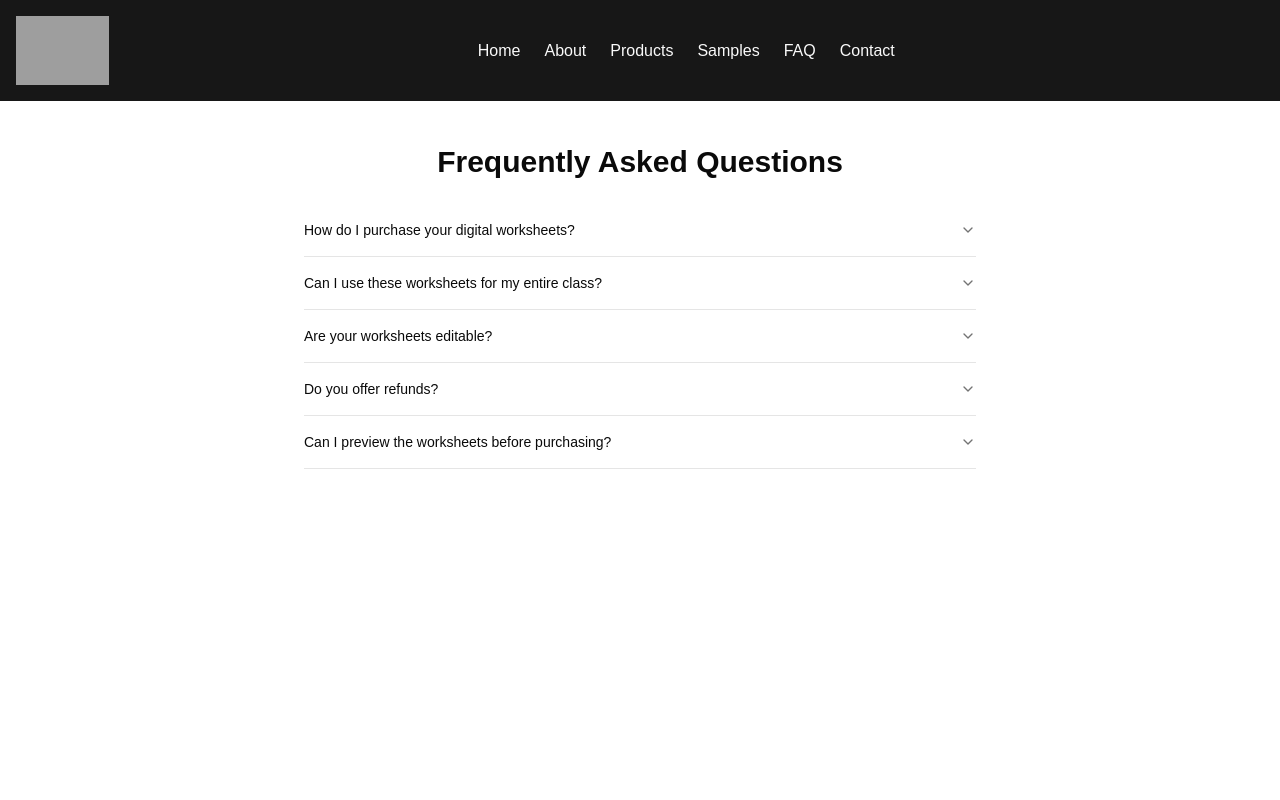
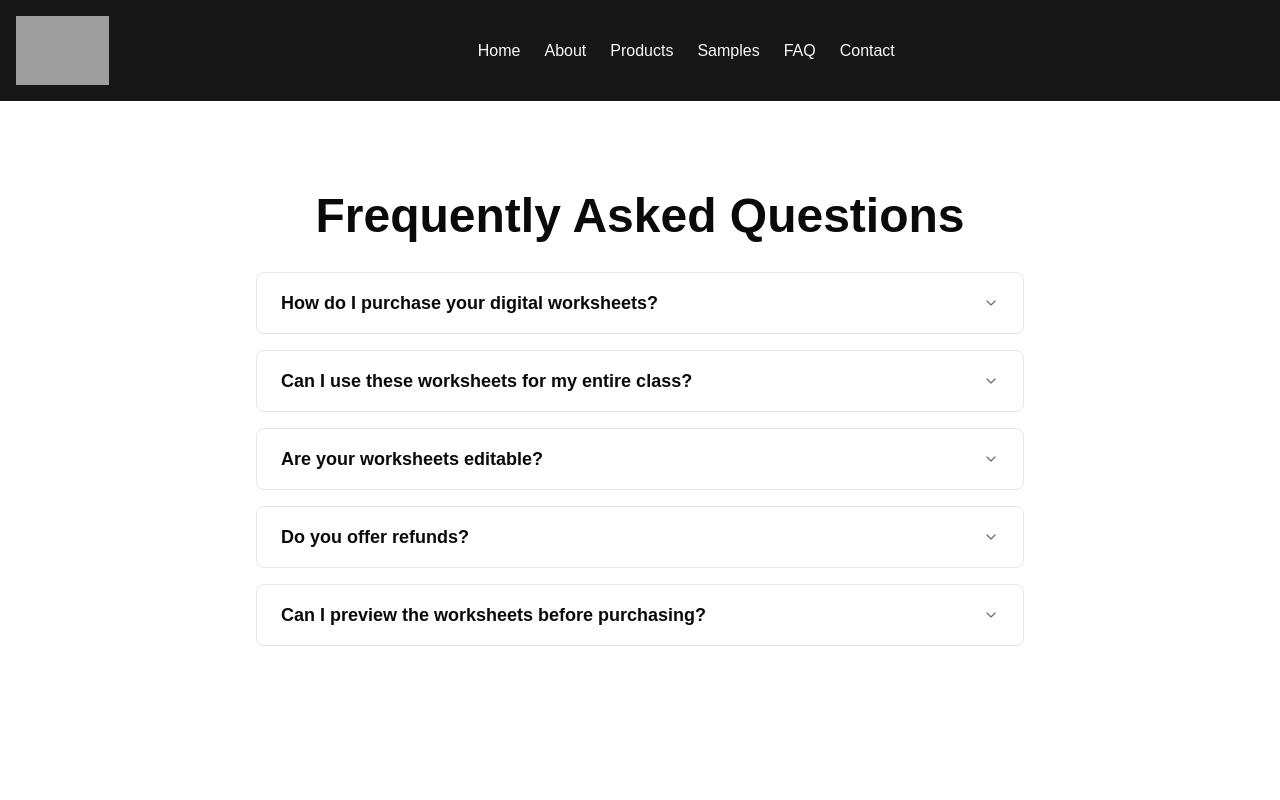
Before and after one commit to Mozart299/Digital-Worksheets-Showcase, a Next.js app: page /faq in a window 1280 px wide. Shown: the top 800 px of the page. Built offline with nearby package versions, Linux system fonts and the light colour scheme; grey boxes are pictures that could not be loaded.

Commit message:
Enhance FAQ page with framer-motion animations; refactor layout for improved user experience

```diff
--- a/src/app/faq/page.tsx
+++ b/src/app/faq/page.tsx
@@ -1,6 +1,12 @@
+"use client"
+
+import { motion } from "framer-motion"
 import { Accordion, AccordionContent, AccordionItem, AccordionTrigger } from "@/components/ui/accordion"
+import { useAnimationVariants } from "@/hooks/use-animation-variants"
 
 export default function FAQ() {
+  const { containerVariants, itemVariants } = useAnimationVariants()
+
   const faqs = [
     {
       question: "How do I purchase your digital worksheets?",
@@ -30,16 +36,31 @@ export default function FAQ() {
   ]
 
   return (
-    <div className="max-w-2xl mx-auto">
-      <h1 className="text-3xl font-bold mb-6 mt-10">Frequently Asked Questions</h1>
-      <Accordion type="single" collapsible className="w-full">
-        {faqs.map((faq, index) => (
-          <AccordionItem value={`item-${index}`} key={index}>
-            <AccordionTrigger>{faq.question}</AccordionTrigger>
-            <AccordionContent>{faq.answer}</AccordionContent>
-          </AccordionItem>
-        ))}
-      </Accordion>
-    </div>
+    <motion.div
+      className="container mx-auto px-4 sm:px-6 lg:px-8 py-12"
+      initial="hidden"
+      animate="visible"
+      variants={containerVariants}
+    >
+      <motion.h1 className="text-3xl sm:text-4xl lg:text-5xl font-bold mb-8 text-center" variants={itemVariants}>
+        Frequently Asked Questions
+      </motion.h1>
+      <motion.div className="max-w-3xl mx-auto" variants={containerVariants}>
+        <Accordion type="single" collapsible className="w-full space-y-4">
+          {faqs.map((faq, index) => (
+            <motion.div key={index} variants={itemVariants}>
+              <AccordionItem value={`item-${index}`} className="border rounded-lg overflow-hidden">
+                <AccordionTrigger className="px-6 py-4 hover:bg-gray-50 transition-colors duration-200">
+                  <h2 className="text-left text-lg font-semibold">{faq.question}</h2>
+                </AccordionTrigger>
+                <AccordionContent className="px-6 py-4 bg-gray-50">
+                  <p className="text-gray-700">{faq.answer}</p>
+                </AccordionContent>
+              </AccordionItem>
+            </motion.div>
+          ))}
+        </Accordion>
+      </motion.div>
+    </motion.div>
   )
 }
```
